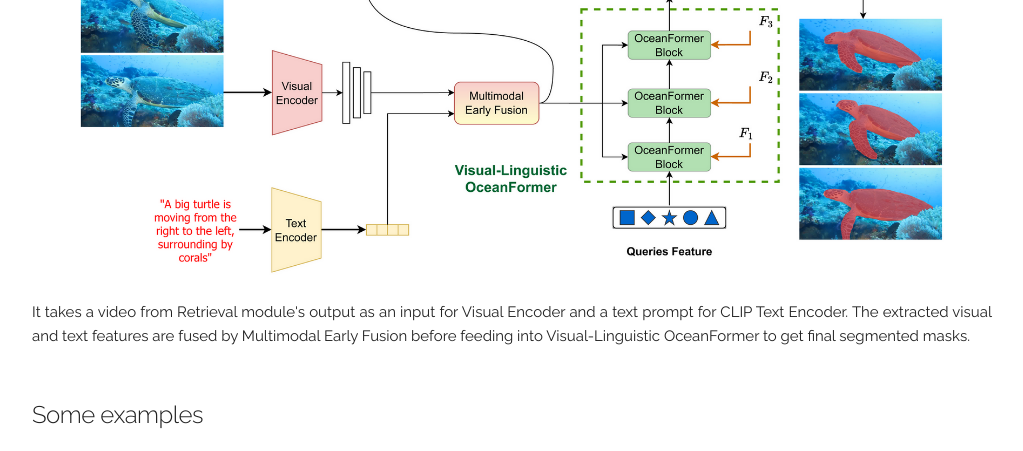
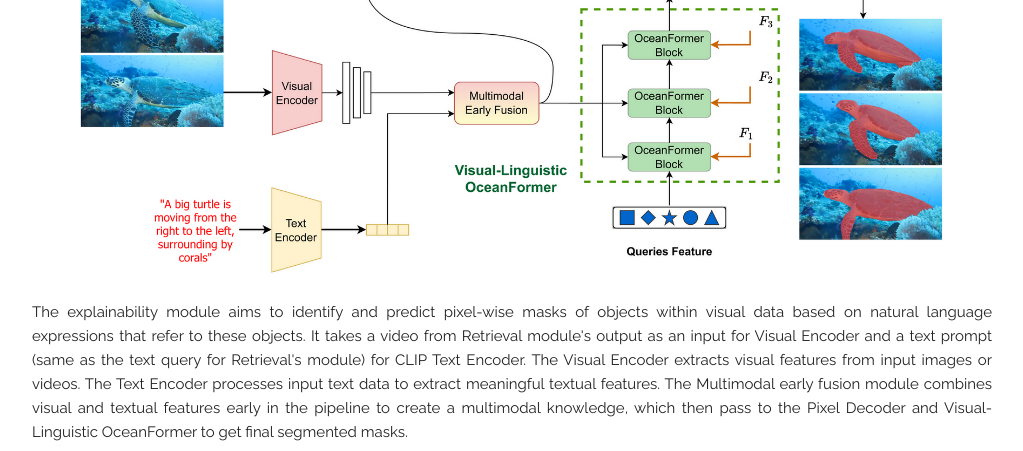
Before and after one commit to hkust-vgd/marinevrs, a plain HTML site: page index.html in a window 1280 px wide. Shown: the part 2034-2485 px from the top of the page, without its empty margins (128-1151 px from the left). Drawn offline with Linux system fonts and the light colour scheme; grey boxes are pictures that could not be loaded; a script that the page names is missing.

Commit message:
Update exp module

```diff
--- a/index.html
+++ b/index.html
@@ -183,7 +183,7 @@
         <div class="caption">
           <br>
           <p align="justify">
-            It takes a video from Retrieval module's output as an input for Visual Encoder and a text prompt for CLIP Text Encoder. The extracted visual and text features are fused by Multimodal Early Fusion before feeding into Visual-Linguistic OceanFormer to get final segmented masks.
+            The explainability module aims to identify and predict pixel-wise masks of objects within visual data based on natural language expressions that refer to these objects. It takes a video from Retrieval module's output as an input for Visual Encoder and a text prompt (same as the text query for Retrieval's module) for CLIP Text Encoder. The Visual Encoder extracts visual features from input images or videos. The Text Encoder processes input text data to extract meaningful textual features. The Multimodal early fusion module combines visual and textual features early in the pipeline to create a multimodal knowledge, which then pass to the Pixel Decoder and Visual-Linguistic OceanFormer to get final segmented masks.
           </p>
         </div>
         <br>
```
